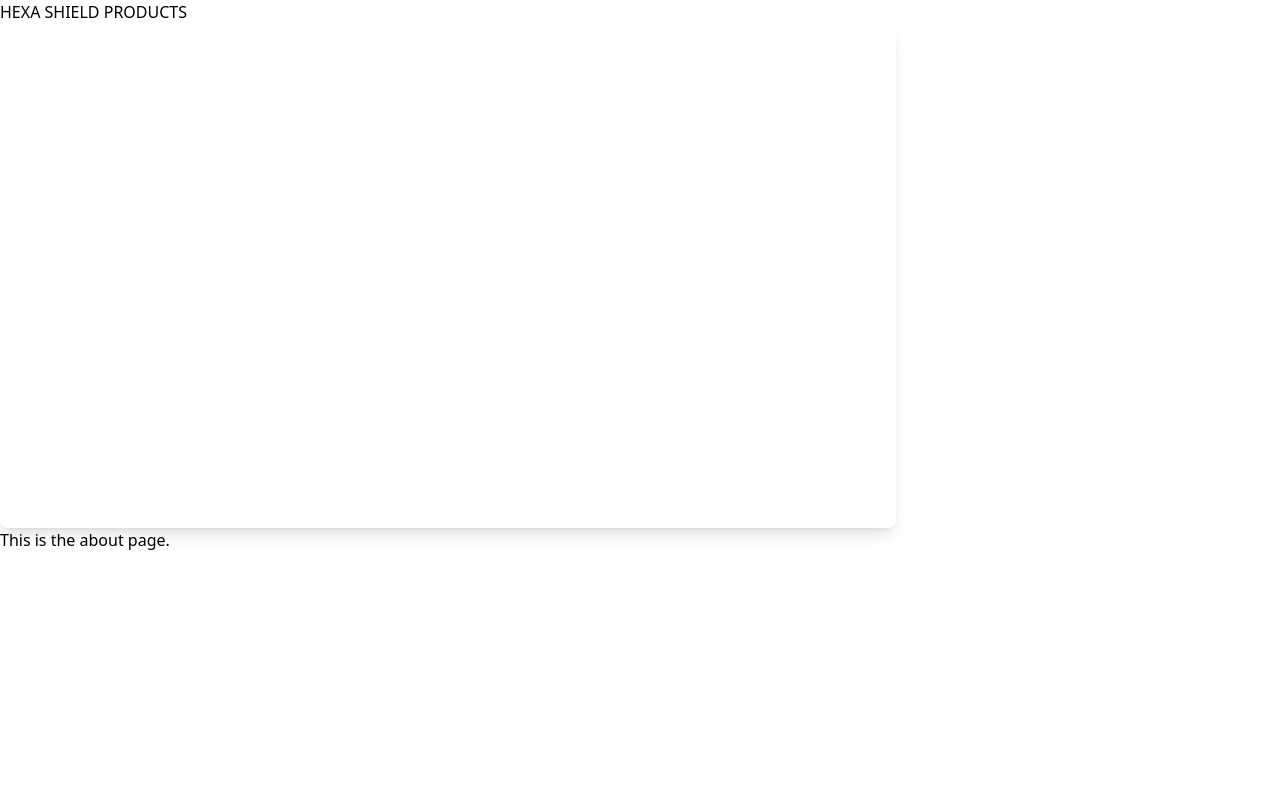
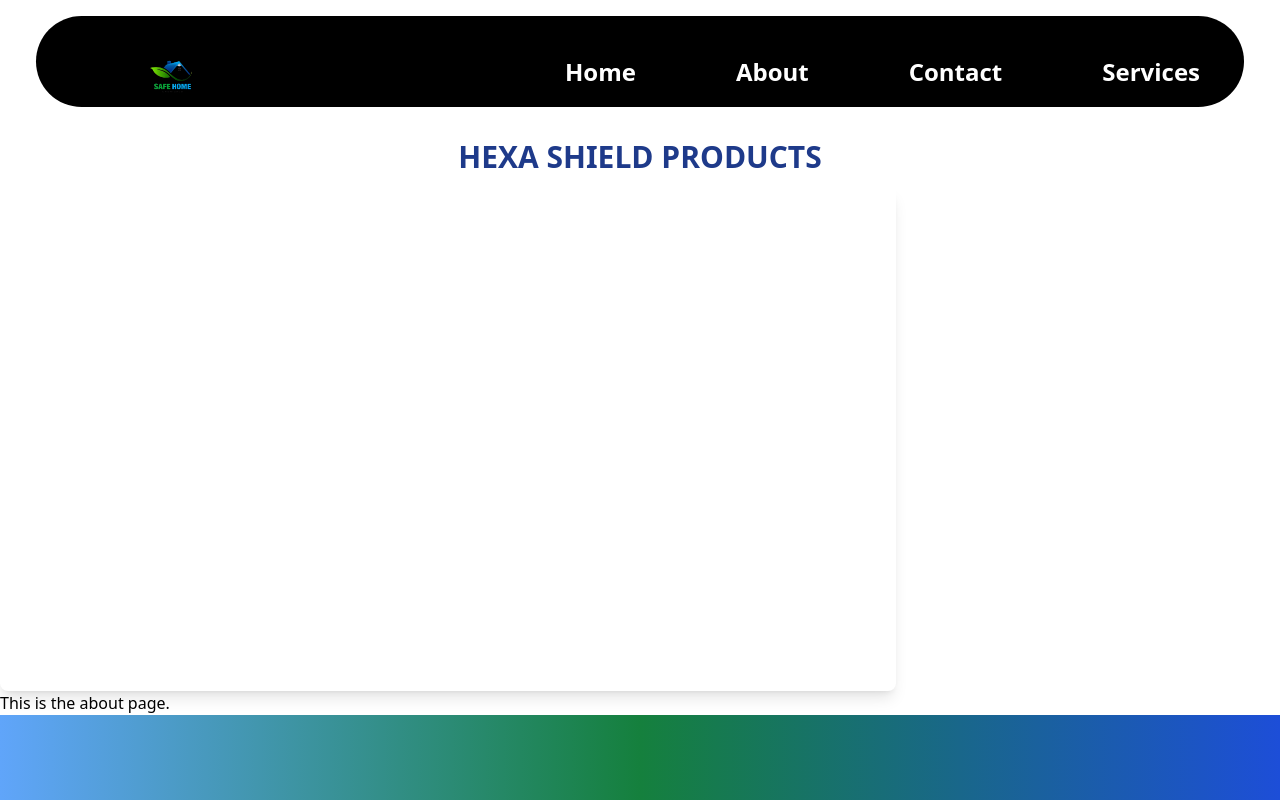
Before and after one commit to yousrakhan23/Milestone-2-Basic-UI-Design_with_CSS, a Next.js app: page /AboutPage in a window 1280 px wide. Shown: the top 800 px of the page. Built offline with nearby package versions, Linux system fonts and the light colour scheme.

Commit message:
Resolved merge conflicts

```diff
--- a/app/AboutPage/page.tsx
+++ b/app/AboutPage/page.tsx
@@ -1,13 +1,17 @@
 import React from "react";
 import video1 from '@/app/assets/videos/video1'
+import Navbar from "../components/Navbar";
+import Footer from "../components/Footer";
 
 
 
 const AboutPage = () => {
   return (
     <>
+    <Navbar />
+
       <div>
-        <h1>HEXA SHIELD PRODUCTS</h1>
+        <h1 className="text-3xl font-bold text-blue-900 text-center p-3 ">HEXA SHIELD PRODUCTS</h1>
         <div className="w-full max-w-4xl aspect-video overflow-hidden rounded-lg shadow-lg">
           <iframe className="w-full h-full"
           src="/assets/videos/video.mp4"/>
@@ -15,6 +19,7 @@ const AboutPage = () => {
         <p>This is the about page.</p>
 
       </div>
+      <Footer />
     </>
   );
 }
--- a/app/components/HeroSection.tsx
+++ b/app/components/HeroSection.tsx
@@ -1,10 +1,13 @@
 import React from 'react'
 import Image from 'next/image';
 import hero_section_img from '../assets/p1.jpg'
+import Navbar from './Navbar';
+import Footer from './Footer';
 
 const HeroSection = () => {
   return (
     <>
+    <Navbar />
     <div className='bg-black'>
       <div className="w-[90vw] h-[120vh] flex flex-wrap md:flex-nowrap justify-center items-center ">
 
@@ -23,6 +26,7 @@ const HeroSection = () => {
 
       </div>
       </div>
+      <Footer />
       </>
 
       );
--- a/app/layout.tsx
+++ b/app/layout.tsx
@@ -1,6 +1,8 @@
 import type { Metadata } from "next";
 import localFont from "next/font/local";
 import "./globals.css";
+
+
 
 
 const geistSans = localFont({
@@ -31,6 +33,7 @@ export default function RootLayout({
         {children}
 
       </body>
+
     </html>
   );
 }
--- a/app/page.tsx
+++ b/app/page.tsx
@@ -1,15 +1,13 @@
 import React from 'react'
-import Navbar from './components/Navbar';
-import Footer from './components/Footer';
 import HeroSection from './components/HeroSection';
 
 const page = () => {
   return (
-    <>
-    <Navbar />
+    <div>
+
     <HeroSection />
-    <Footer />
-    </>
+    </div>
+
   )
 }
 
```
